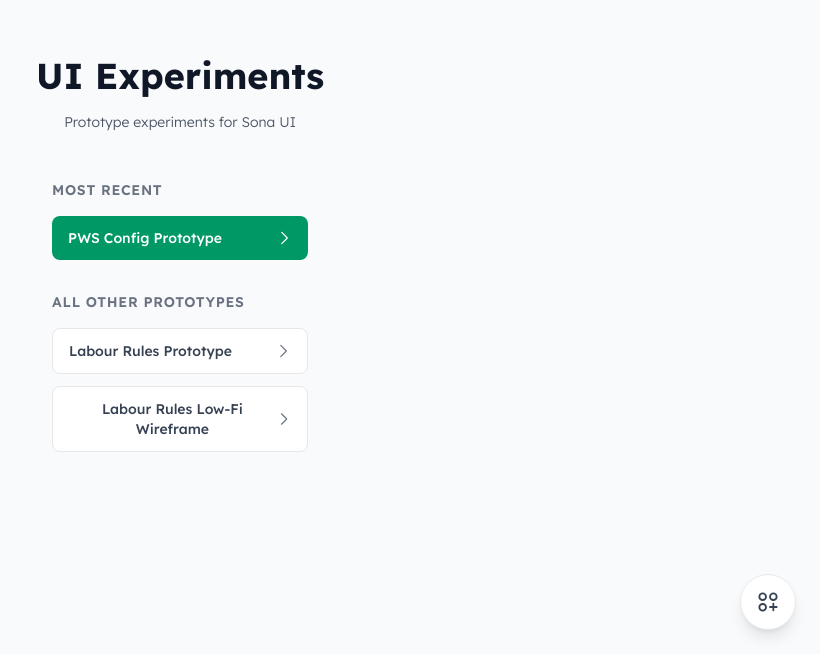
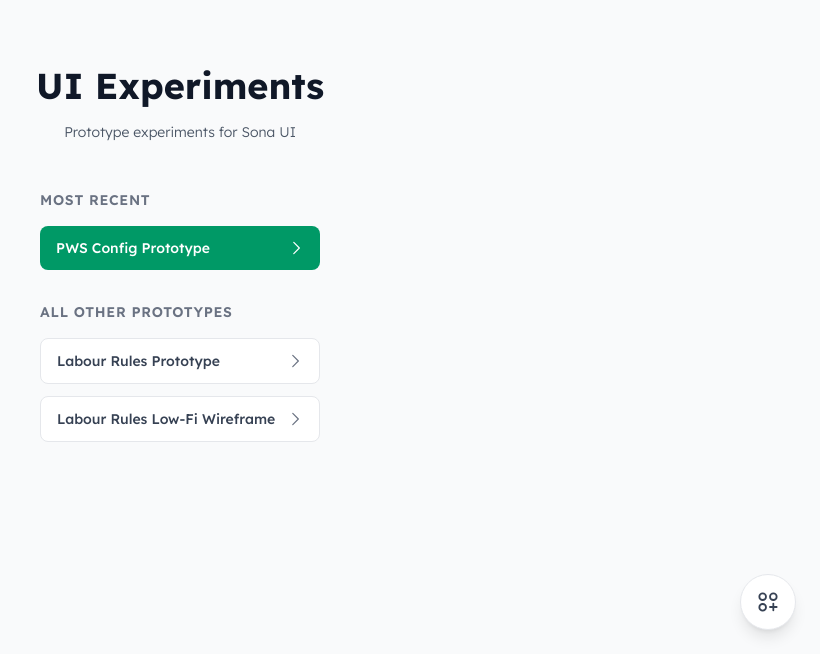
Before and after one commit to mollyannwright/sona-design-experiments, a React (Vite) app: page / in a window 1280 px wide. Shown: the part 146-800 px from the top of the page, without its empty margins (460-1280 px from the left). Built offline with nearby package versions, Linux system fonts and the light colour scheme.

Commit message:
Fix button alignment and width: left-align text, equal width buttons, prevent text wrapping

```diff
--- a/src/App.tsx
+++ b/src/App.tsx
@@ -17,38 +17,38 @@ function Home() {
         </p>
         <div className="flex flex-col gap-8 items-center">
           {/* Most Recent Section */}
-          <div className="w-64">
+          <div className="w-[280px]">
             <h2 className="text-sm font-semibold text-gray-500 uppercase tracking-wider mb-4 text-left">
               Most recent
             </h2>
             <Link
               to="/pws-config"
-              className="w-full flex items-center justify-between px-4 py-3 bg-emerald-600 hover:bg-emerald-700 text-white font-medium rounded-lg transition-colors group"
+              className="w-full flex items-center justify-between px-4 py-3 bg-emerald-600 hover:bg-emerald-700 text-white font-medium rounded-lg transition-colors group text-left"
             >
-              <span>PWS Config Prototype</span>
-              <ChevronRightIcon size="sm" className="text-white group-hover:translate-x-1 transition-transform" />
+              <span className="flex-1 whitespace-nowrap">PWS Config Prototype</span>
+              <ChevronRightIcon size="sm" className="text-white group-hover:translate-x-1 transition-transform flex-shrink-0 ml-2" />
             </Link>
           </div>
 
           {/* All Other Prototypes Section */}
-          <div className="w-64">
+          <div className="w-[280px]">
             <h2 className="text-sm font-semibold text-gray-500 uppercase tracking-wider mb-4 text-left">
               All other prototypes
             </h2>
             <div className="flex flex-col gap-3">
               <Link
                 to="/labour-rules"
-                className="w-full flex items-center justify-between px-4 py-3 bg-white hover:bg-gray-50 text-gray-700 font-medium rounded-lg border border-gray-200 transition-colors group"
+                className="w-full flex items-center justify-between px-4 py-3 bg-white hover:bg-gray-50 text-gray-700 font-medium rounded-lg border border-gray-200 transition-colors group text-left"
               >
-                <span>Labour Rules Prototype</span>
-                <ChevronRightIcon size="sm" className="text-gray-500 group-hover:translate-x-1 transition-transform" />
+                <span className="flex-1 whitespace-nowrap">Labour Rules Prototype</span>
+                <ChevronRightIcon size="sm" className="text-gray-500 group-hover:translate-x-1 transition-transform flex-shrink-0 ml-2" />
               </Link>
               <Link
                 to="/labour-rules-low-fi"
-                className="w-full flex items-center justify-between px-4 py-3 bg-white hover:bg-gray-50 text-gray-700 font-medium rounded-lg border border-gray-200 transition-colors group"
+                className="w-full flex items-center justify-between px-4 py-3 bg-white hover:bg-gray-50 text-gray-700 font-medium rounded-lg border border-gray-200 transition-colors group text-left"
               >
-                <span>Labour Rules Low-Fi Wireframe</span>
-                <ChevronRightIcon size="sm" className="text-gray-500 group-hover:translate-x-1 transition-transform" />
+                <span className="flex-1 whitespace-nowrap">Labour Rules Low-Fi Wireframe</span>
+                <ChevronRightIcon size="sm" className="text-gray-500 group-hover:translate-x-1 transition-transform flex-shrink-0 ml-2" />
               </Link>
             </div>
           </div>
```
